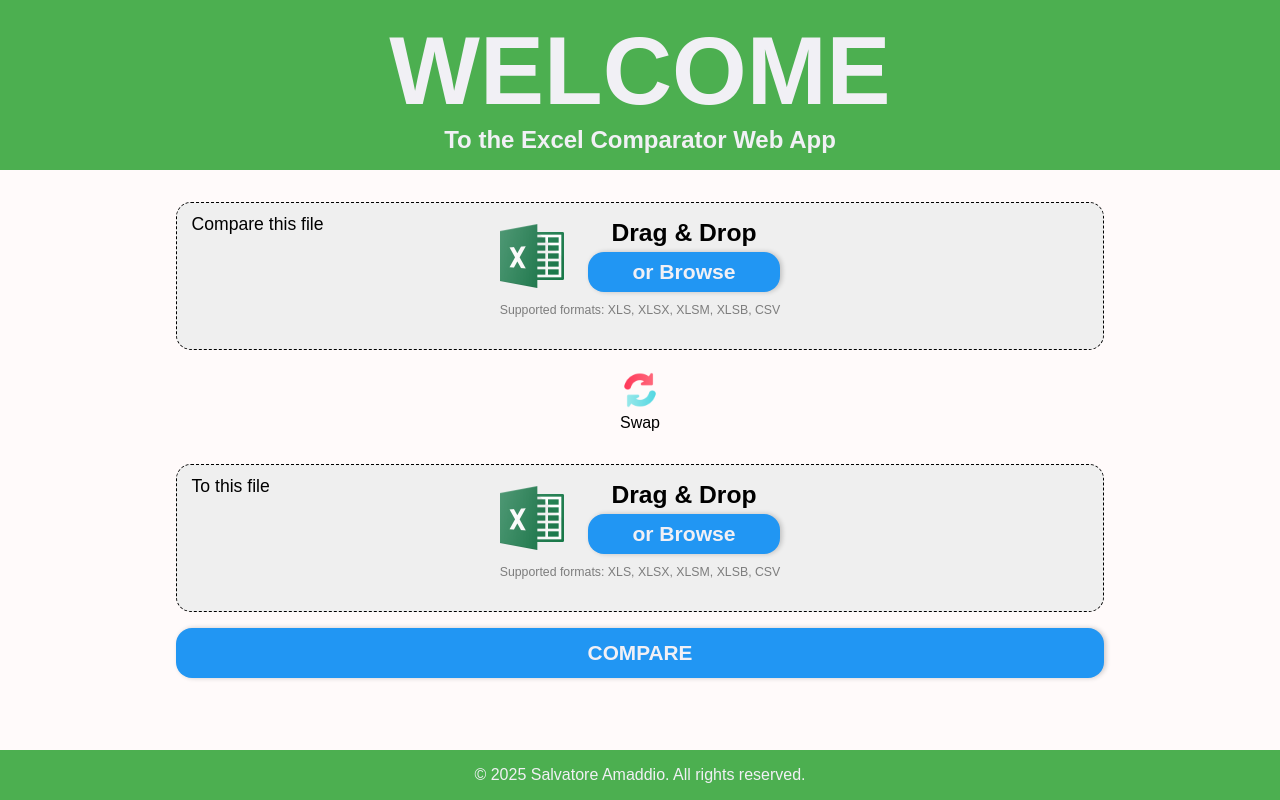
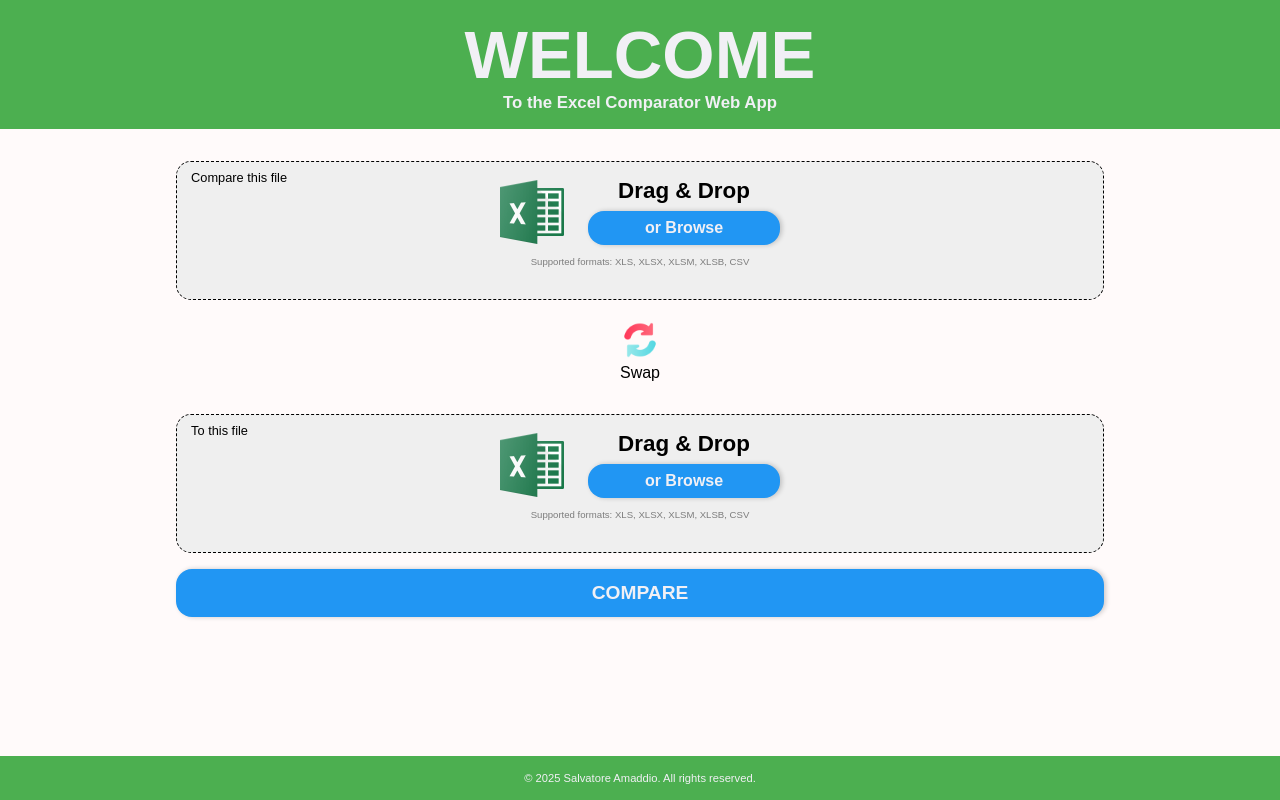
Before and after one commit to SalvatoreAmaddio/ExcelComparatorWebApp, a React (Vite) app: page / in a window 1280 px wide. Built offline with nearby package versions, Linux system fonts and the light colour scheme.

Commit message:
css update

```diff
--- a/src/components/diffView/diffView.css
+++ b/src/components/diffView/diffView.css
@@ -12,7 +12,7 @@
 .line-position
 {
     padding: 0 .5rem;
-    font-size: medium;
+    font-size: small;
     color: var(--line-number-color);
     margin-right: 5px;
 }
@@ -25,7 +25,7 @@
   margin: 0;
   padding: 0;
   white-space: pre;
-  font-size: large;
+  font-size: medium;
   flex: 1;
   width: 100%;
   display: block;
--- a/src/components/expander/expander.css
+++ b/src/components/expander/expander.css
@@ -47,6 +47,7 @@
     z-index: 1000;
     transition: width 0.3s ease;
     overflow: hidden;
+    font-size: .9em;
   }
 
   .expander.expanded {
--- a/src/components/fileUploader/fileUploader.css
+++ b/src/components/fileUploader/fileUploader.css
@@ -14,7 +14,7 @@
   flex-direction: column;
   align-items: center;
   justify-content: center;
-  font-size: 1.1em;
+  font-size: 1em;
   border: 1px dashed black;
   border-radius: 15px;
   padding: 1rem;
@@ -30,7 +30,7 @@
 
 .file-uploader-inner-container span
 {
-  font-size: .5em;
+  font-size: .4em;
   position: absolute;
   left: .1em;
   top: .6em;
@@ -47,7 +47,7 @@
 .file-path
 {
   margin-top: 1rem;
-  font-size: .6em;
+  font-size: .5em;
 }
 
 .test
@@ -60,7 +60,7 @@
 .supported-formats
 {
   margin-top: .7rem;
-  font-size: .35em;
+  font-size: .3em;
   color: #7d7d7d;
   text-align: center;
 }
--- a/src/components/selectButton/selectButton.css
+++ b/src/components/selectButton/selectButton.css
@@ -4,7 +4,7 @@
   border-radius: 1rem;
   cursor: pointer;
   min-width: 12rem;
-  font-size: .6em;
+  font-size: .5em;
   background-color: var(--primary-btn-color);
   color: var(--primary-btn-txt-color);
   border-width: 0px;
--- a/src/components/sheetTabs/sheetTabs.css
+++ b/src/components/sheetTabs/sheetTabs.css
@@ -40,6 +40,7 @@
     grid-area: header;
     background-color: var(--light-gray);
     padding: 1rem;
+    font-size: .8em;
 }
 
 .divider
@@ -53,6 +54,7 @@
 {
     grid-area: fileNames;
     display: flex;
+    font-size: .85em;
 }
 
 .leftName
@@ -111,6 +113,8 @@
     padding: 0.5rem 1.2rem;
     cursor: pointer;
     color: var(--light-gray);
+    font-size: .75em;
+    border: none;
 }
 
 .tabs button:hover
--- a/src/css/home.css
+++ b/src/css/home.css
@@ -14,6 +14,7 @@ header
     text-align: center;
     grid-area: header;
     padding: 1rem;
+    font-size: .7em;
     background-color: var(--xl-color);
     color: var(--primary-btn-txt-color);
 }
@@ -36,7 +37,7 @@ header h1
 {
   margin: 0rem 11rem;
   margin-bottom: 1rem;
-  font-size: .65em !important;
+  font-size: .6em !important;
   padding: .8rem !important;
 }
 
@@ -46,8 +47,8 @@ footer
   background-color: var(--xl-color);
   color: var(--primary-btn-txt-color);
   padding: 1rem;
-  flex-shrink: 0;
   text-align: center;
+  font-size: .7em;
 }
 
 #swap-icon
--- a/src/css/sideBySideView.css
+++ b/src/css/sideBySideView.css
@@ -17,14 +17,15 @@
     grid-template-areas:
     "content"
     "footer";
-    grid-template-rows: 1fr 2.5rem;
+    grid-template-rows: 1fr 2rem;
   }
 
   .content-footer
   {
     box-shadow: 2px 0 5px rgba(0, 0, 0, 0.2);
     padding:.5rem;
-    line-height: 1.5rem;
+    line-height: 1.2rem;
     background-color: var(--light-gray);
     grid-area: footer;
+    font-size: .8em;
   }
```
